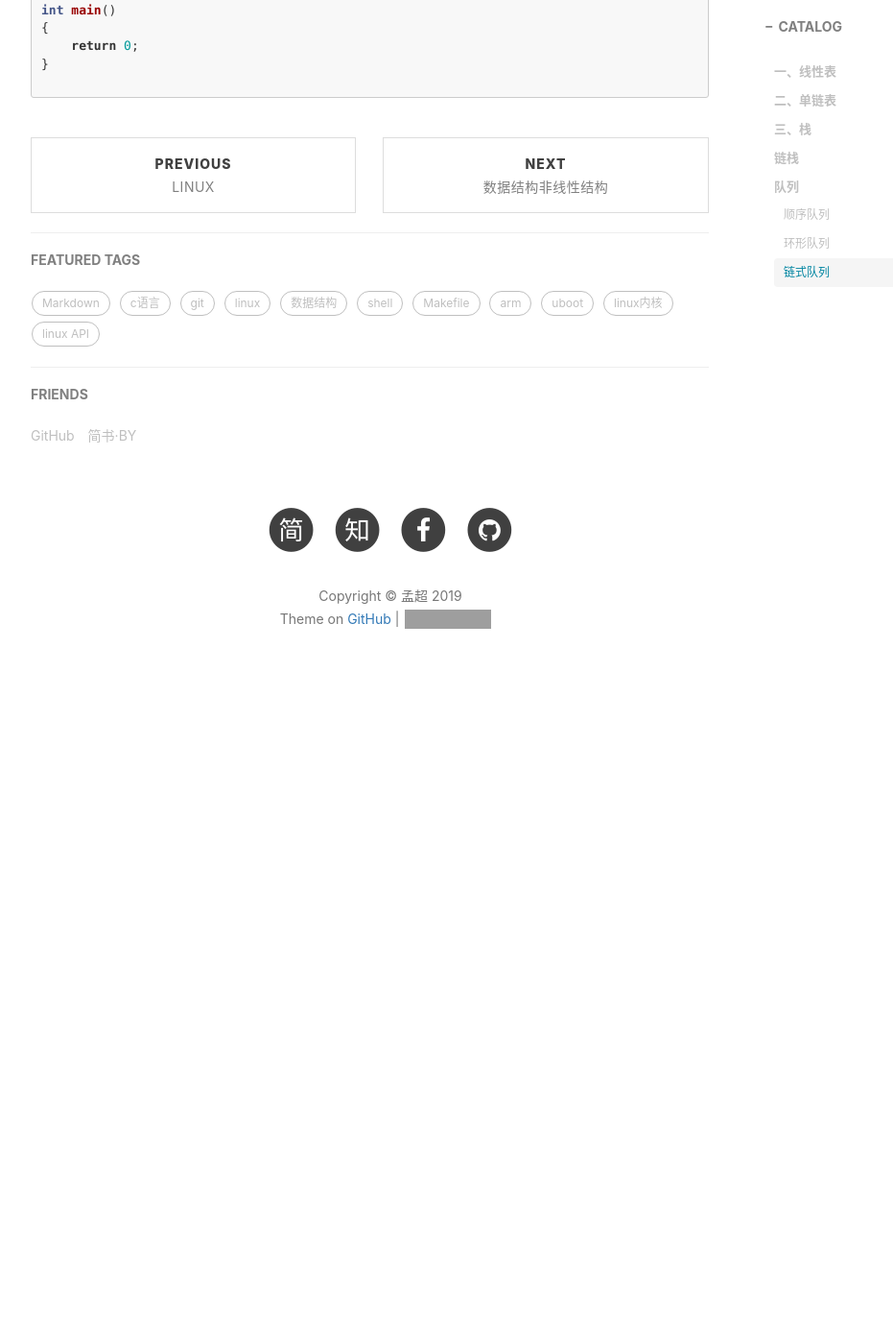
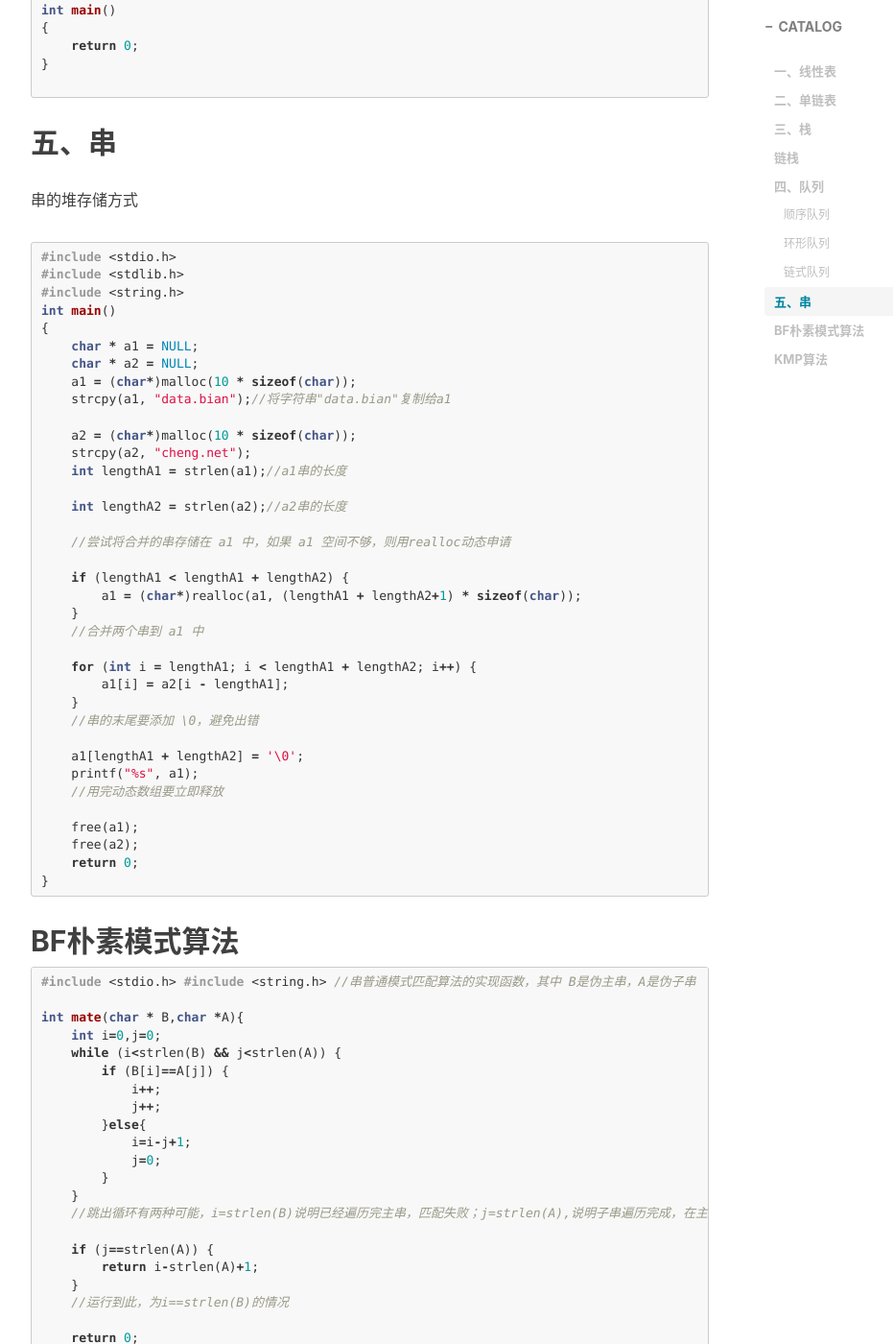
Before and after one commit to vzhan229/vzhan229.github.io, a Jekyll site: the page built from _posts/2019-03-28-数据结构线性结构.md, in a window 1280 px wide and 1400 px high, scrolled down 12268 px. Shown: the whole window at 96% size, without its empty margins (233-1164 px from the left). Built offline with Jekyll 4.4.1, drawn with Linux system fonts in a browser that asks for light colours; nearby versions of some CDN libraries; comment, search, counter and statistics services are not loaded; before the commit the page ends 13017 px from its top, so only the background shows below that; some of the changed text lies outside the part shown; grey boxes are pictures that could not be loaded.

Commit message:
更新文章

````diff
--- a/_posts/2019-03-28-数据结构.md
+++ b/_posts/2019-03-28-数据结构线性结构.md
@@ -448,7 +448,7 @@ int main()
 
 ```
 
-## 队列
+## 四、队列
 
 #### 顺序队列
 
@@ -662,3 +662,117 @@ int main()
 }
 
 ```
+
+## 五、串
+
+串的堆存储方式
+
+```c
+#include <stdio.h>
+
+#include <stdlib.h>
+
+#include <string.h>
+
+int main()
+{
+    char * a1 = NULL;
+    char * a2 = NULL;
+    a1 = (char*)malloc(10 * sizeof(char));
+    strcpy(a1, "data.bian");//将字符串"data.bian"复制给a1
+
+    a2 = (char*)malloc(10 * sizeof(char));
+    strcpy(a2, "cheng.net");
+    int lengthA1 = strlen(a1);//a1串的长度
+
+    int lengthA2 = strlen(a2);//a2串的长度
+
+    //尝试将合并的串存储在 a1 中，如果 a1 空间不够，则用realloc动态申请
+
+    if (lengthA1 < lengthA1 + lengthA2) {
+        a1 = (char*)realloc(a1, (lengthA1 + lengthA2+1) * sizeof(char));
+    }
+    //合并两个串到 a1 中
+
+    for (int i = lengthA1; i < lengthA1 + lengthA2; i++) {
+        a1[i] = a2[i - lengthA1];
+    }
+    //串的末尾要添加 \0，避免出错
+
+    a1[lengthA1 + lengthA2] = '\0';
+    printf("%s", a1);
+    //用完动态数组要立即释放
+
+    free(a1);
+    free(a2);
+    return 0;
+}
+```
+
+## BF朴素模式算法
+
+```c
+#include <stdio.h>
+#include <string.h>
+//串普通模式匹配算法的实现函数，其中 B是伪主串，A是伪子串
+
+int mate(char * B,char *A){
+    int i=0,j=0;
+    while (i<strlen(B) && j<strlen(A)) {
+        if (B[i]==A[j]) {
+            i++;
+            j++;
+        }else{
+            i=i-j+1;
+            j=0;
+        }
+    }
+    //跳出循环有两种可能，i=strlen(B)说明已经遍历完主串，匹配失败；j=strlen(A),说明子串遍历完成，在主串中成功匹配
+
+    if (j==strlen(A)) {
+        return i-strlen(A)+1;
+    }
+    //运行到此，为i==strlen(B)的情况
+
+    return 0;
+}
+int main() {
+    int number=mate("ababcabcacbab", "abcac");
+    printf("%d",number);
+    return 0;
+}
+```
+
+## KMP算法
+
+```c
+int KmpSearch(char* s, char* p)
+{
+	int i = 0;
+	int j = 0;
+	int sLen = strlen(s);
+	int pLen = strlen(p);
+	while (i < sLen && j < pLen)
+	{
+		//①如果j = -1，或者当前字符匹配成功（即S[i] == P[j]），都令i++，j++
+
+		if (j == -1 || s[i] == p[j])
+		{
+			i++;
+			j++;
+		}
+		else
+		{
+			//②如果j != -1，且当前字符匹配失败（即S[i] != P[j]），则令 i 不变，j = next[j]
+			//next[j]即为j所对应的next值
+
+			j = next[j];
+		}
+	}
+	if (j == pLen)
+		return i - j;
+	else
+		return -1;
+
+}
+```
````
Also changed, not shown: _posts/2019-03-30-数据结构查找和排序.md (added, +502 -0 lines), _posts/2019-04-30-Linux网络编程.md (+6 -0 lines), _posts/2019-03-29-数据结构非线性结构.md (renamed from _posts/2019-03-29-数据结构和算法.md).
